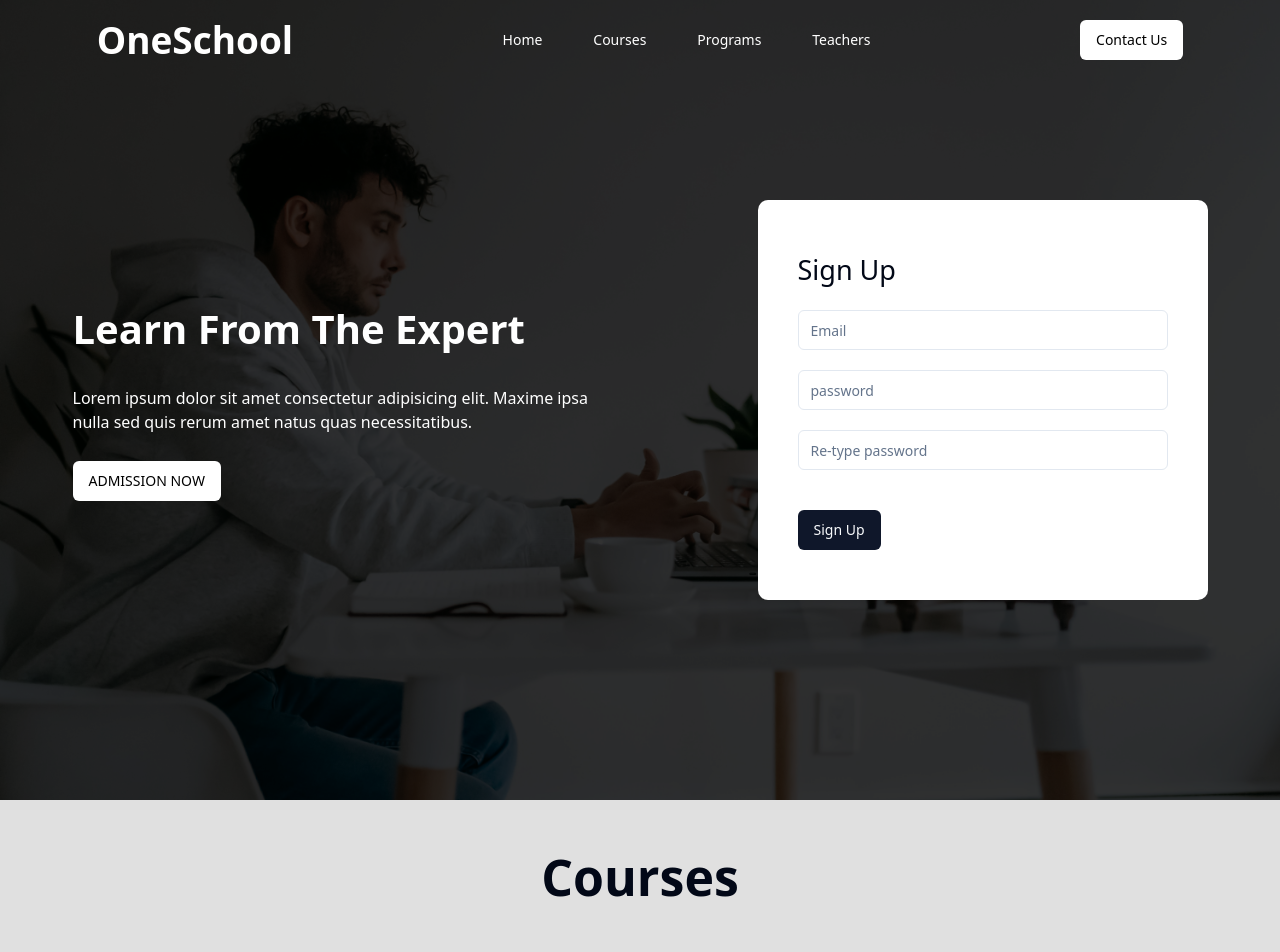
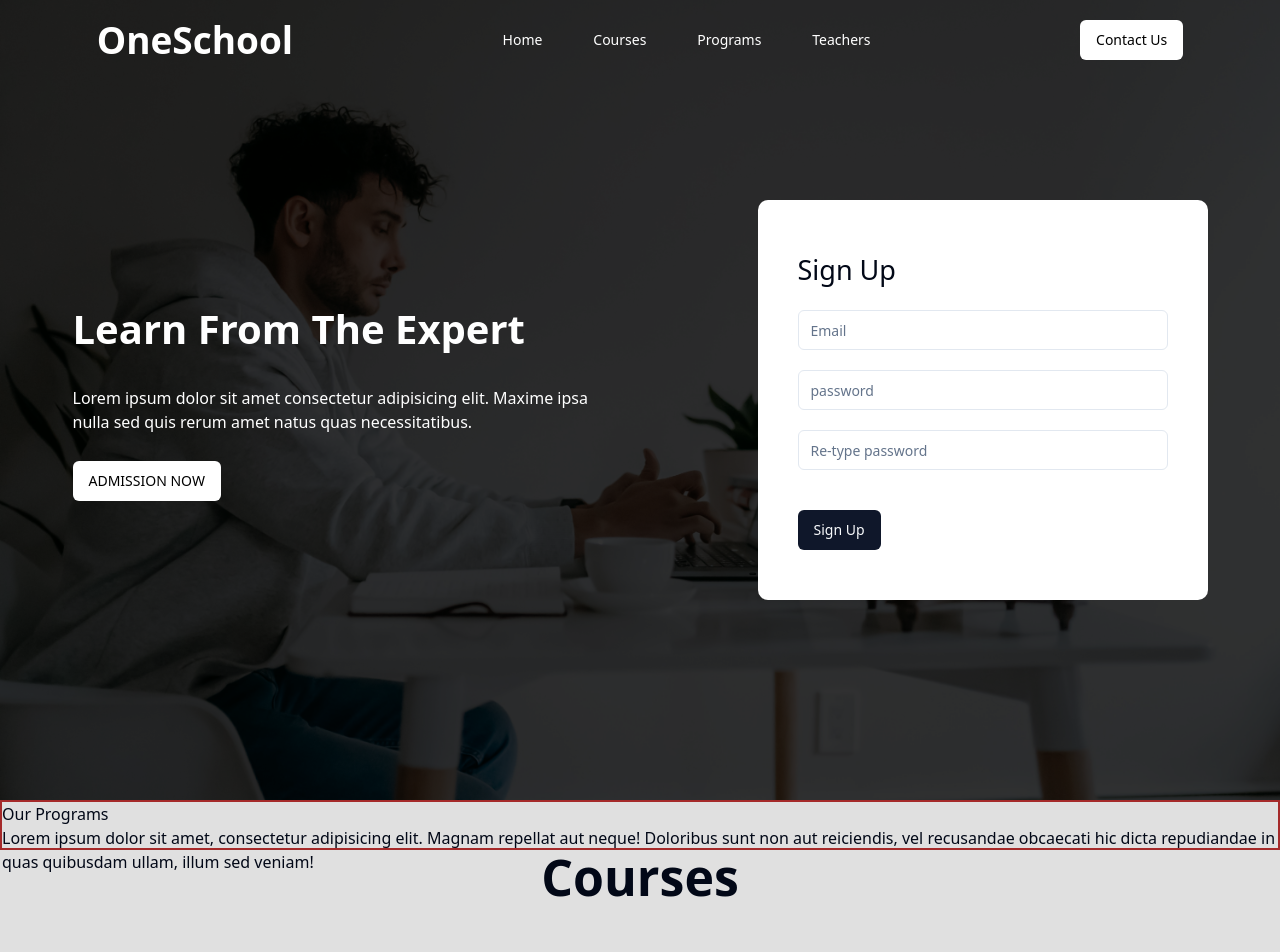
Before and after one commit to MohamedSaberChkiri/OneSchool, a React (Vite) app: page / in a window 1280 px wide. Shown: the top 952 px of the page. Built offline with nearby package versions, Linux system fonts and the light colour scheme.

Commit message:
version 0.1

```diff
--- a/src/App.css
+++ b/src/App.css
@@ -130,3 +130,13 @@
     background: grey;
     border: 2px solid black;
   }
+
+  .programs-sections{
+    width: 100%;
+    height: 50px;
+    border: 2px solid brown;
+    position: relative;
+    z-index: 10;
+
+
+  }
--- a/src/App.jsx
+++ b/src/App.jsx
@@ -3,6 +3,7 @@
 import './App.css'
 import Courses from './MyComponents/Courses'
 import Home from './MyComponents/Home'
+import Programs from './MyComponents/Programs'
 
 
 
@@ -16,7 +17,12 @@ function App() {
     <>
 
     <Home/>
+
+
+
     <Courses/>
+    <Programs/>
+
 
 
     </>
--- a/src/MyComponents/Programs.jsx
+++ b/src/MyComponents/Programs.jsx
@@ -0,0 +1,20 @@
+import React from 'react'
+import '../App.css'
+
+function Programs() {
+  return (
+    <div className='programs-sections'>
+
+
+            <h1>Our Programs</h1>
+            <p>Lorem ipsum dolor sit amet, consectetur adipisicing elit. Magnam repellat aut neque! Doloribus sunt non aut reiciendis, vel recusandae obcaecati hic dicta repudiandae in quas quibusdam ullam, illum sed veniam!</p>
+
+
+
+
+
+    </div>
+  )
+}
+
+export default Programs
```
